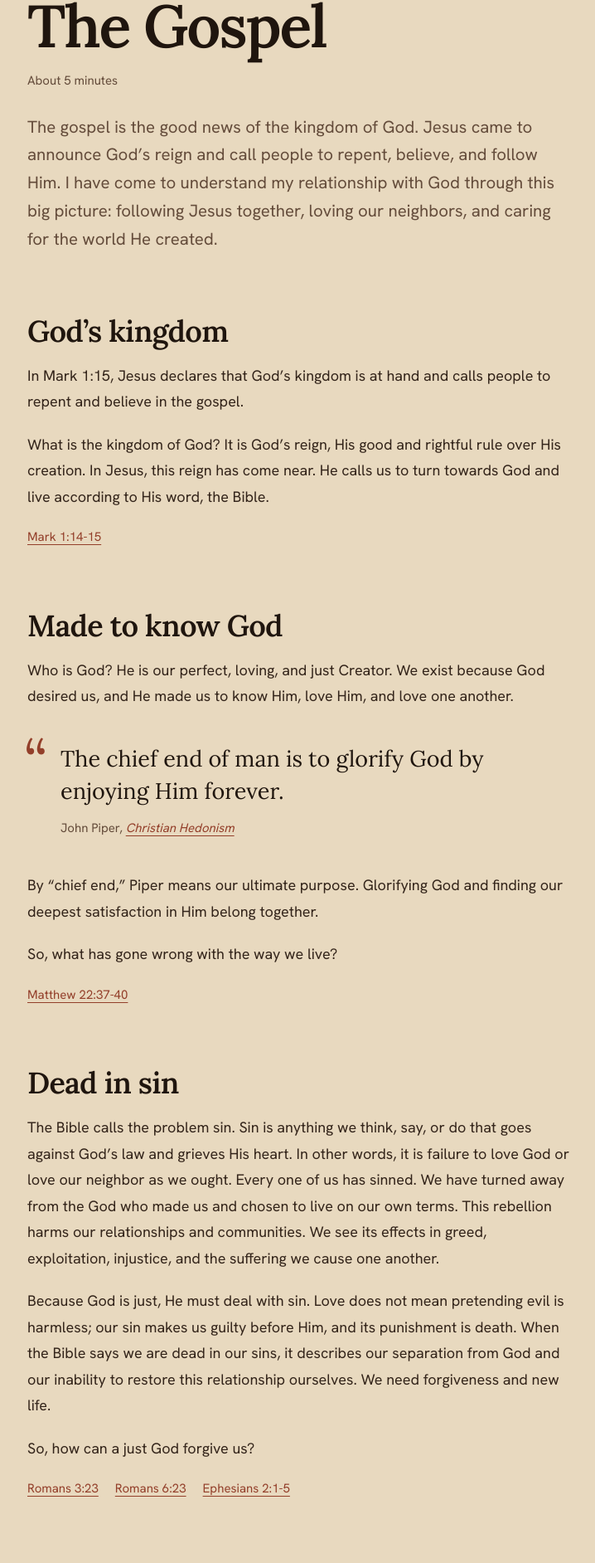
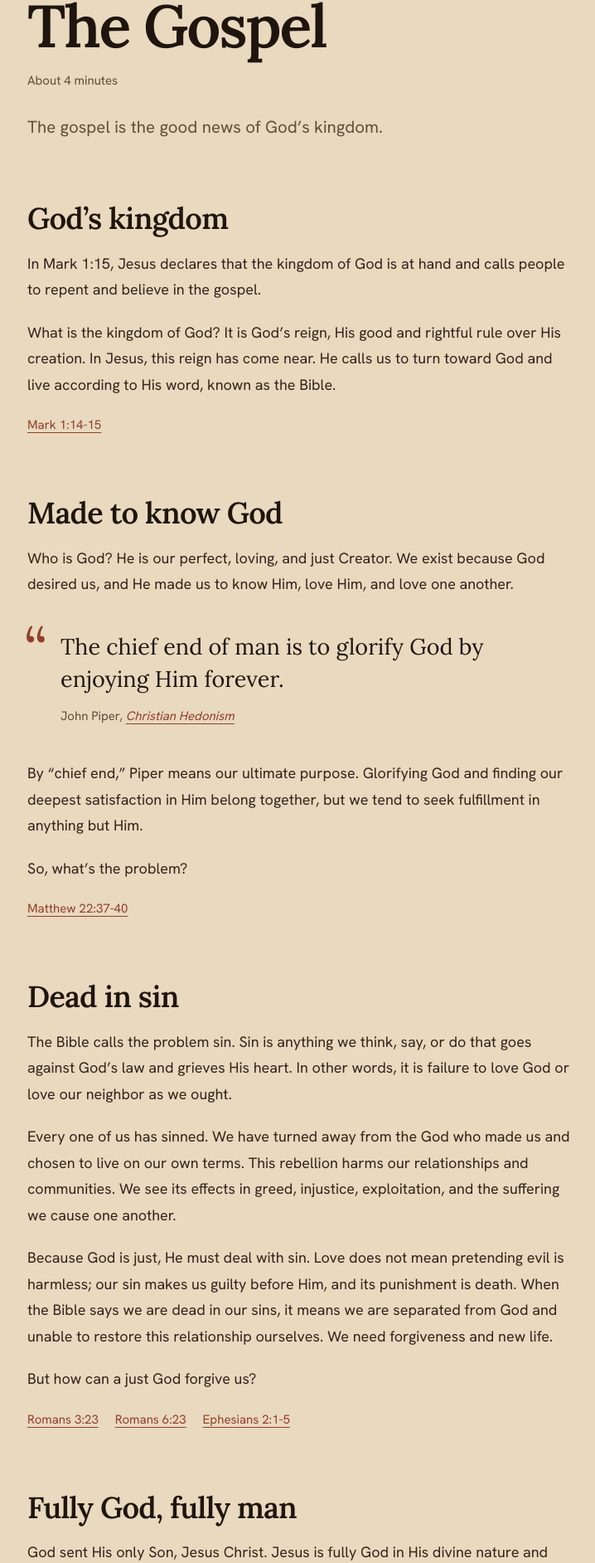
Before and after one commit to malcolmshi123/personal-website, a Next.js app: page /gospel in a window 1280 px wide. Shown: the part 183-2067 px from the top of the page at 83% size, without its empty margins (31-749 px from the left). Built offline with nearby package versions, Linux system fonts and the light colour scheme.

Commit message:
update gospel page

```diff
--- a/src/app/gospel/page.tsx
+++ b/src/app/gospel/page.tsx
@@ -1,5 +1,7 @@
 import { createPageMetadata } from "@/lib/site-metadata";
-import { gospelIntroduction, gospelSections } from "@/content/gospel";
+import Link from "next/link";
+import { gospelIntroduction, gospelSections, paragraphText } from "@/content/gospel";
+import type { Paragraph } from "@/content/gospel";
 
 export const metadata = createPageMetadata(
     "The Gospel",
@@ -7,16 +9,30 @@ export const metadata = createPageMetadata(
     "/gospel/",
 );
 
+function GospelParagraph({ paragraph }: { paragraph: Paragraph }) {
+    if (typeof paragraph === "string") {
+        return <p>{paragraph}</p>;
+    }
+    return (
+        <p>
+            {paragraph.map((part) => typeof part === "string"
+                ? part
+                : <Link key={part.href} href={part.href}>{part.text}</Link>)}
+        </p>
+    );
+}
+
 export default function Gospel() {
     const words = [
         gospelIntroduction,
         ...gospelSections.flatMap(({ paragraphs, quote, afterQuote }) => [
-            ...paragraphs,
+            ...paragraphs.map(paragraphText),
             quote?.text ?? "",
             ...(afterQuote ?? []),
         ]),
     ].join(" ").split(/\s+/).length;
-    const readingMinutes = Math.ceil(words / 225);
+    // Medium’s reading speed, so this matches the times on Malcolm’s Medium posts.
+    const readingMinutes = Math.ceil(words / 265);
 
     return (
         <article className="page-content reading-page">
@@ -27,7 +43,7 @@ export default function Gospel() {
                 {gospelSections.map(({ id, heading, paragraphs, quote, afterQuote, references }) => (
                     <section key={id} aria-labelledby={id}>
                         <h2 id={id}>{heading}</h2>
-                        {paragraphs.map((paragraph) => <p key={paragraph}>{paragraph}</p>)}
+                        {paragraphs.map((paragraph) => <GospelParagraph key={paragraphText(paragraph)} paragraph={paragraph} />)}
                         {quote && (
                             <figure className="gospel-quote">
                                 <blockquote cite={quote.href}>
@@ -40,7 +56,7 @@ export default function Gospel() {
                         )}
                         {afterQuote?.map((paragraph) => <p key={paragraph}>{paragraph}</p>)}
                         {references.length > 0 && (
-                            <ul className="scripture-links" aria-label={`Bible passages for ${heading.toLowerCase()}`}>
+                            <ul className="scripture-links" aria-label={`Bible passages for ${heading}`}>
                                 {references.map(({ label, href }) => (
                                     <li key={href}><a href={href}>{label}</a></li>
                                 ))}
--- a/src/content/gospel.ts
+++ b/src/content/gospel.ts
@@ -1,7 +1,11 @@
+export type ParagraphPart = string | { text: string; href: string };
+
+export type Paragraph = string | ParagraphPart[];
+
 type GospelSection = {
     id: string;
     heading: string;
-    paragraphs: string[];
+    paragraphs: Paragraph[];
     quote?: {
         text: string;
         author: string;
@@ -12,15 +16,15 @@ type GospelSection = {
     references: { label: string; href: string }[];
 };
 
-export const gospelIntroduction = "The gospel is the good news of the kingdom of God. Jesus came to announce God’s reign and call people to repent, believe, and follow Him. I have come to understand my relationship with God through this big picture: following Jesus together, loving our neighbors, and caring for the world He created.";
+export const gospelIntroduction = "The gospel is the good news of God’s kingdom.";
 
 export const gospelSections: GospelSection[] = [
     {
         id: "gods-kingdom",
         heading: "God’s kingdom",
         paragraphs: [
-            "In Mark 1:15, Jesus declares that God’s kingdom is at hand and calls people to repent and believe in the gospel.",
-            "What is the kingdom of God? It is God’s reign, His good and rightful rule over His creation. In Jesus, this reign has come near. He calls us to turn towards God and live according to His word, the Bible.",
+            "In Mark 1:15, Jesus declares that the kingdom of God is at hand and calls people to repent and believe in the gospel.",
+            "What is the kingdom of God? It is God’s reign, His good and rightful rule over His creation. In Jesus, this reign has come near. He calls us to turn toward God and live according to His word, known as the Bible.",
         ],
         references: [
             { label: "Mark 1:14-15", href: "https://www.esv.org/Mark+1:14-15/" },
@@ -39,8 +43,8 @@ export const gospelSections: GospelSection[] = [
             href: "https://www.desiringgod.org/articles/christian-hedonism",
         },
         afterQuote: [
-            "By “chief end,” Piper means our ultimate purpose. Glorifying God and finding our deepest satisfaction in Him belong together.",
-            "So, what has gone wrong with the way we live?",
+            "By “chief end,” Piper means our ultimate purpose. Glorifying God and finding our deepest satisfaction in Him belong together, but we tend to seek fulfillment in anything but Him.",
+            "So, what’s the problem?",
         ],
         references: [
             { label: "Matthew 22:37-40", href: "https://www.esv.org/Matthew+22:37-40/" },
@@ -50,9 +54,10 @@ export const gospelSections: GospelSection[] = [
         id: "god-and-us",
         heading: "Dead in sin",
         paragraphs: [
-            "The Bible calls the problem sin. Sin is anything we think, say, or do that goes against God’s law and grieves His heart. In other words, it is failure to love God or love our neighbor as we ought. Every one of us has sinned. We have turned away from the God who made us and chosen to live on our own terms. This rebellion harms our relationships and communities. We see its effects in greed, exploitation, injustice, and the suffering we cause one another.",
-            "Because God is just, He must deal with sin. Love does not mean pretending evil is harmless; our sin makes us guilty before Him, and its punishment is death. When the Bible says we are dead in our sins, it describes our separation from God and our inability to restore this relationship ourselves. We need forgiveness and new life.",
-            "So, how can a just God forgive us?",
+            "The Bible calls the problem sin. Sin is anything we think, say, or do that goes against God’s law and grieves His heart. In other words, it is failure to love God or love our neighbor as we ought.",
+            "Every one of us has sinned. We have turned away from the God who made us and chosen to live on our own terms. This rebellion harms our relationships and communities. We see its effects in greed, injustice, exploitation, and the suffering we cause one another.",
+            "Because God is just, He must deal with sin. Love does not mean pretending evil is harmless; our sin makes us guilty before Him, and its punishment is death. When the Bible says we are dead in our sins, it means we are separated from God and unable to restore this relationship ourselves. We need forgiveness and new life.",
+            "But how can a just God forgive us?",
         ],
         references: [
             { label: "Romans 3:23", href: "https://www.esv.org/Romans+3:23/" },
@@ -64,24 +69,22 @@ export const gospelSections: GospelSection[] = [
         id: "who-jesus-is",
         heading: "Fully God, fully man",
         paragraphs: [
-            "God sent His only Son, Jesus Christ. Jesus is fully God in His divine nature, and fully man in His human nature. He came into our world and loved God and others perfectly. Because He is truly human, He can stand in our place. Because He is God, He reveals God to us and has the power to give us life.",
-            "Jesus also showed what God’s reign looks like. He healed the sick, cast out demons, welcomed the poor in spirit, and called sinners to repentance. In everything He said and did, He showed us God’s love and taught us to love one another. That same love led Him to give His life for us on the cross.",
+            "God sent His only Son, Jesus Christ. Jesus is fully God in His divine nature and fully man in His human nature. Because He is truly human, He can stand in our place. Because He is God, He reveals God to us and has the power to give us life.",
+            "Jesus also showed what God’s reign looks like. He healed the sick, cast out demons, and proclaimed good news to the poor. Through His words and actions, He showed us God’s love and taught us how to love one another.",
         ],
         references: [
             { label: "John 1:1-14", href: "https://www.esv.org/John+1:1-14/" },
             { label: "Luke 4:18-21", href: "https://www.esv.org/Luke+4:18-21/" },
-            { label: "Luke 11:20", href: "https://www.esv.org/Luke+11:20/" },
         ],
     },
     {
         id: "the-cross-and-resurrection",
         heading: "Death and resurrection",
         paragraphs: [
-            "Jesus lived the life we should have lived and died the death our sin deserved. Though He had no sin of His own, He willingly gave His life and shed His blood so that we could be forgiven and reconciled to God. On the cross, God’s justice is satisfied and His mercy is offered to us.",
+            "Jesus lived the life we should have lived, yet died the death our sin deserved. Though He had no sin of His own, He willingly gave His life and shed His blood so that we could be forgiven. On the cross, God’s justice is satisfied and His mercy is offered to us.",
             "On the third day, Jesus rose from the dead. Death no longer has dominion over Him. The One who promises us eternal life is Himself alive and reigns in heaven. The kingdom He announced has a living King.",
         ],
         references: [
-            { label: "2 Corinthians 5:21", href: "https://www.esv.org/2+Corinthians+5:21/" },
             { label: "1 Corinthians 15:3-8", href: "https://www.esv.org/1+Corinthians+15:3-8/" },
             { label: "Romans 6:9", href: "https://www.esv.org/Romans+6:9/" },
         ],
@@ -90,21 +93,20 @@ export const gospelSections: GospelSection[] = [
         id: "new-life",
         heading: "Alive in Christ",
         paragraphs: [
-            "Salvation is deliverance from sin, a free gift of God received by grace through faith in Jesus Christ. Grace means that God saves us out of His kindness, not because we have earned it. Faith means trusting Jesus and what He has done for us. Repentance means turning away from sin and towards God.",
-            "God makes us alive in Christ and adopts us into His family. The Holy Spirit changes our hearts so that we can walk in His ways. Obedience is our response to His love, not the price of His forgiveness. We love because He first loved us.",
-            "So, how should we live?",
+            "Salvation is a free gift from God. We can’t earn it; He saves us by grace, out of His own kindness. We receive it by doing what Jesus called people to do: repent and believe in the gospel.",
+            "Though we were dead in our sins, God makes us alive in Christ. He takes our sin and gives us His righteousness so that we are reconciled to God as His children, even beyond life in these earthly bodies.",
+            "How should we live this life, then?",
         ],
         references: [
-            { label: "Ephesians 2:1-10", href: "https://www.esv.org/Ephesians+2:1-10/" },
-            { label: "1 John 4:19", href: "https://www.esv.org/1+John+4:19/" },
-            { label: "1 John 5:3", href: "https://www.esv.org/1+John+5:3/" },
+            { label: "Ephesians 2:1-5", href: "https://www.esv.org/Ephesians+2:1-5/" },
+            { label: "2 Corinthians 5:21", href: "https://www.esv.org/2+Corinthians+5:21/" },
         ],
     },
     {
         id: "living-in-his-kingdom",
         heading: "Living as His people",
         paragraphs: [
-            "In Matthew 28:19-20, Jesus sends His followers to make disciples of all nations, baptizing them and teaching them to obey everything He commanded. We are called to share the gospel through our words and actions to help others come to know Him.",
+            "In Matthew 28:19-20, Jesus sends His followers to make disciples of all nations, baptizing them and teaching them to obey everything He commanded. We are called to share the gospel through our words and actions, just as He did, to help others come to know Him.",
             "This calling reaches into everyday life. Following Jesus means learning to love our neighbors, care for those who are suffering, and respond to the injustice around us.",
         ],
         references: [
@@ -116,7 +118,7 @@ export const gospelSections: GospelSection[] = [
         heading: "My testimony",
         paragraphs: [
             "For much of university, I chose to reject God and live for myself. Among other things, I was addicted to video games and turned to substances and gambling. I had tasted and seen what the world had to offer, but I was still lost and unsatisfied.",
-            "Since being saved by grace through faith in Jesus Christ, I have tasted and seen that His grace is sufficient. I can testify that nothing in this world can satisfy nearly as much as God’s love for me. Though it hasn’t been easy, I have found everlasting joy as God continues to change my heart by the power of the Holy Spirit.",
+            "Since being saved by grace through faith in Jesus Christ, I have tasted and seen that His grace is sufficient. I can testify that nothing in this world can satisfy nearly as much as God’s love. Now my life’s mission is to share this love with everyone around me.",
         ],
         references: [
             { label: "Psalm 34:8", href: "https://www.esv.org/Psalm+34:8/" },
@@ -128,11 +130,23 @@ export const gospelSections: GospelSection[] = [
         id: "an-invitation",
         heading: "Come to Jesus",
         paragraphs: [
-            "John 3:16 tells us that God loved the world so much that He gave His only Son, Jesus Christ, so that whoever believes in Him will have eternal life.",
-            "If you don’t know Jesus as Lord and Savior, I invite you to come to Him. Turn away from your sin, put your faith in Christ, and receive the life He offers. You don’t need to have every question answered before taking this step. Come to know Him, grow in His love, and share this love with others.",
+            "John 3:16 sums up the gospel: God loved the world so much that He gave His only Son, Jesus Christ, so that whoever believes in Him will have eternal life.",
+            "If you don’t know Jesus as Lord and Savior, I invite you to come to Him. Turn away from your sin, put your faith in Christ, and receive the life He offers.",
+            [
+                "You don’t need to have every question answered before taking this step. If you have any, find a local church or ask me ",
+                { text: "here", href: "/contact/" },
+                "!",
+            ],
         ],
         references: [
             { label: "John 3:16", href: "https://www.esv.org/John+3:16/" },
         ],
     },
 ];
+
+export function paragraphText(paragraph: Paragraph): string {
+    if (typeof paragraph === "string") {
+        return paragraph;
+    }
+    return paragraph.map((part) => typeof part === "string" ? part : part.text).join("");
+}
```
Also changed, not shown: 1 other file (tests, documents, lock files or other folders).
